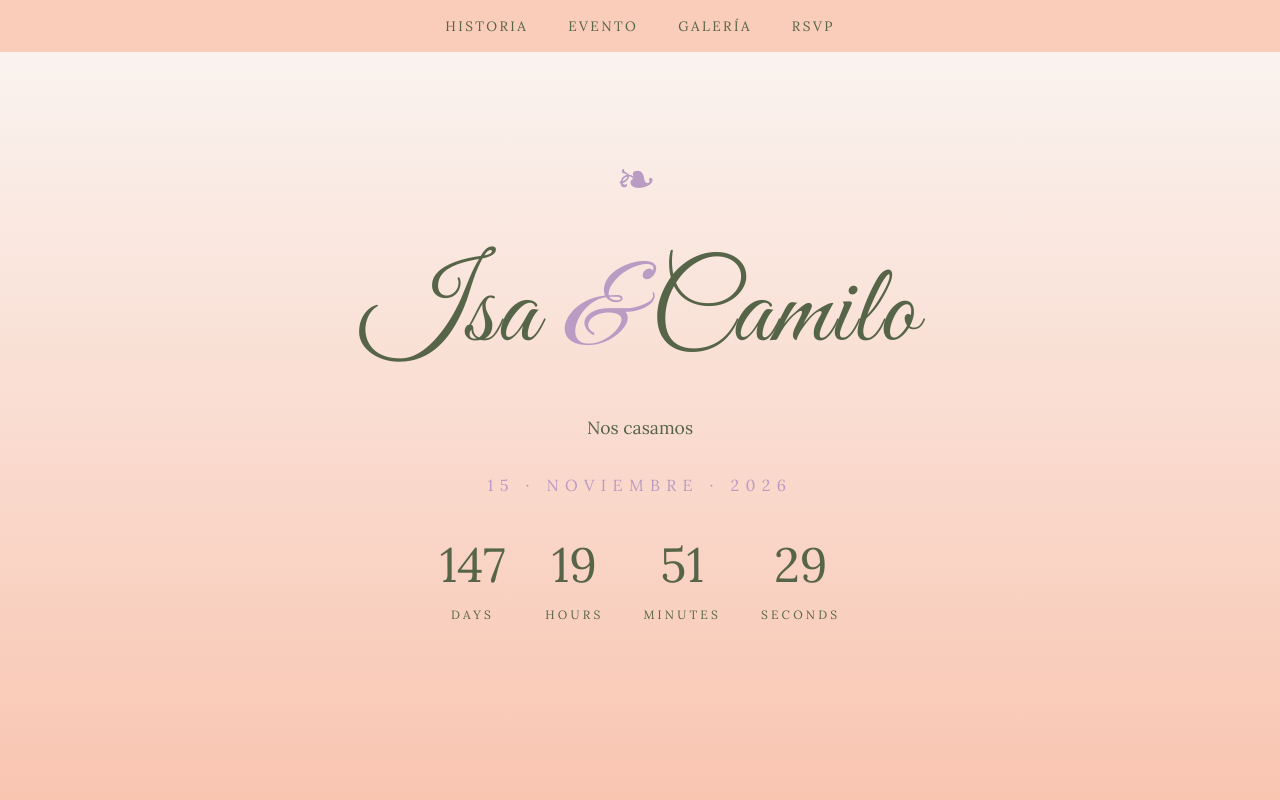
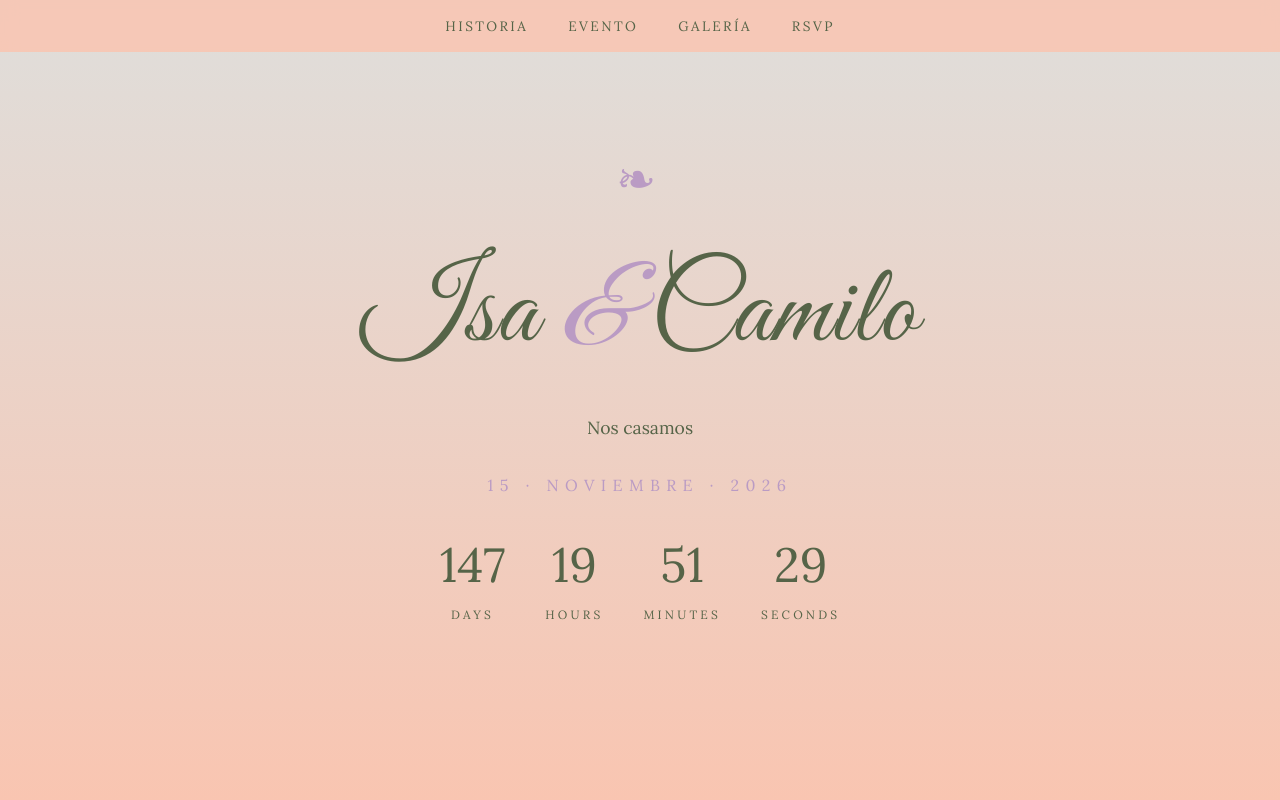
Before and after one commit to icristinahincapie-pantone/Isa-Camilo-React, a React (Vite) app: page / in a window 1280 px wide. Shown: the top 800 px of the page. Built offline with nearby package versions, Linux system fonts and the light colour scheme.

Commit message:
fix: update background to #dfdedb

```diff
--- a/src/index.css
+++ b/src/index.css
@@ -14,7 +14,7 @@
   --warm: #f9c5b1;
   --sage: #9dbea5;
   --text: #566448;
-  --light: #faf6f3;
+  --light: #dfdedb;
 
   font-family: 'Lora', serif;
   font-weight: 300;
```
